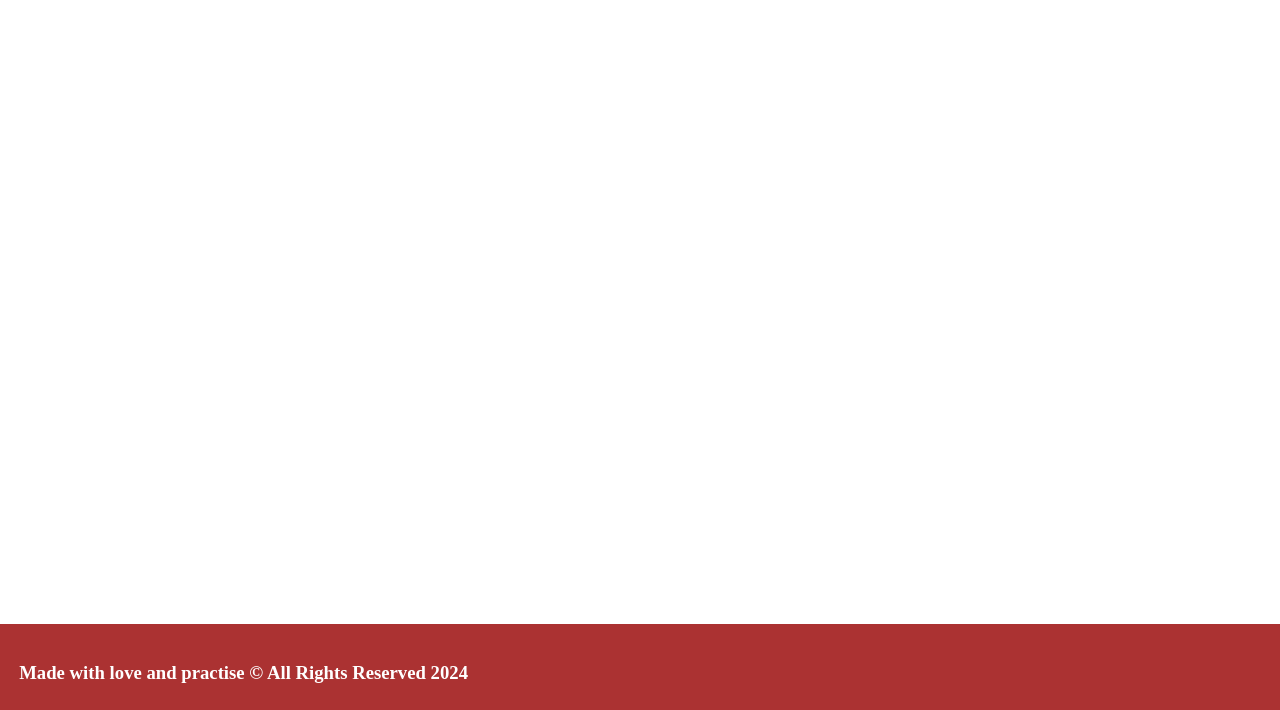
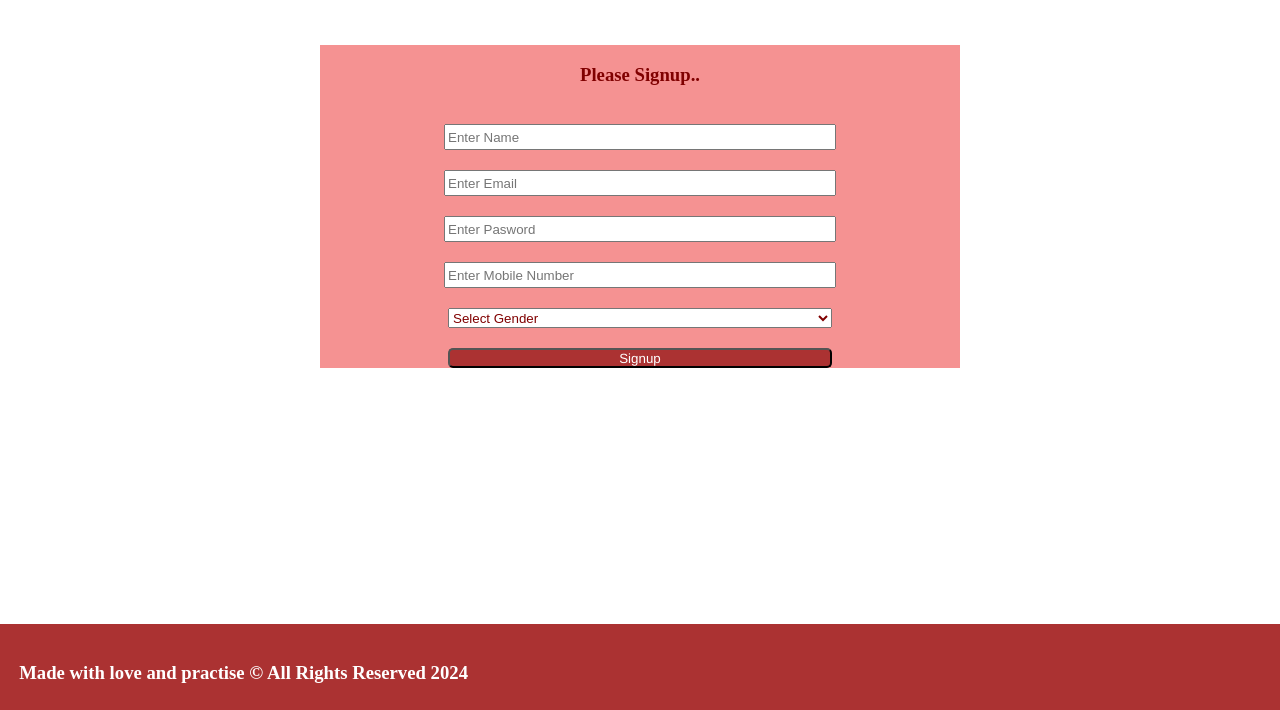
Before and after one commit to AreebaMajid-15/TodoManagement, a plain HTML site: page signup.html in a window 1280 px wide. Shown: the part 90-800 px from the top of the page. Drawn offline with Linux system fonts and the light colour scheme.

Commit message:
New Files Added

```diff
--- /dev/null
+++ b/script/Base.js
@@ -0,0 +1 @@
+ export const baseURL =   "https://righteous-satin-building.glitch.me/"
--- /dev/null
+++ b/script/signup.js
@@ -0,0 +1,42 @@
+import { baseURL } from "./Base.js";
+// to fetch user data from form
+ let form = document.getElementById("form")
+ form.addEventListener("submit", function(){
+    event.preventDefault()
+    let username = form.username.value ;
+    let email = form.email.value ;
+    let password = form.password.value;
+    let gender = form.gender.value;
+    let mobile = form.number.value;
+    alert("signup success")
+    let Userobj ={username,email,password,gender,mobile}
+
+    // to check existing user from data
+  fetch(`${baseURL}/users`)
+  .then((res)=> res.json())
+  .then((data)=>{
+    let user = data.filter((el,i)=> el.email==email)
+    if(user.length>0){
+        //user present
+        alert("User already exit, Please login")
+        window.location.href = "Login.html"
+
+    }
+    else{
+     // user not present
+          fetch(`${baseURL}/users`,{
+            method:"POST",
+            headers:{
+                "content-type":"application/json"
+            },
+            body:JSON.stringify(Userobj)
+          }).then(()=>{
+            alert("Sinup succesfull")
+            window.location.href = "Login.html"
+          });
+    }
+  }).catch((err)=>{
+    console.log(err)
+    alert("Something went wrong, please try again")
+  })
+ })
--- a/signup.html
+++ b/signup.html
@@ -5,14 +5,30 @@
     <meta name="viewport" content="width=device-width, initial-scale=1.0">
     <title>Document</title>
     <link rel="stylesheet" href="styles/index.css">
-
+    <link rel="stylesheet" href="styles/Signup.css">
 </head>
 <body>
+  <div id="Nav"></div>
     <div id="foter"></div>
+    <form id="form" action="">
+        <h3>Please Signup..</h3>
+        <input id="username" type="text" placeholder="Enter Name">
+        <input id="email" type="email" placeholder="Enter Email">
+        <input id="password" type="password" placeholder="Enter Pasword">
+        <input id="number" type="number" placeholder="Enter Mobile Number">
+        <select id="gender" name="" id="">
+            <option value="" >Select Gender</option>
+            <option value="">Male</option>
+            <option value="">Female</option>
+            <option value="">Other</option>
+        </select>
+        <input id="submit" type="submit" value="Signup">
+    </form>
 
 </body>
 <script src="script/navbar.js" type="module"></script>
 <script src="script/foter.js" type="module"></script>
+<script src="script/signup.js" type="module"></script>
 
 
 
--- /dev/null
+++ b/styles/Login.css
@@ -0,0 +1,35 @@
+#form{
+    text-align: center;
+    display: flex;
+    flex-direction: column;
+    width: 50%;
+    gap: 20px;
+    margin: 3rem auto;
+    color: maroon;
+    padding: center;
+    background-color:rgb(245, 146, 146) ;
+
+}
+#form input{
+    height: 20px;
+    width: 60%;
+    align-self: center;
+}
+select{
+    height: 20px;
+    color: maroon;
+    align-self: center;
+    width: 60%;
+}
+
+
+#submit{
+    background-color: rgb(171, 50, 50);
+    border-radius: 5px;
+    color: white;
+
+    width: 60%;
+    height: 2rem;
+    font-family: 'Franklin Gothic Medium', 'Arial Narrow', Arial, sans-serif;
+    font-weight: 500;
+}
--- /dev/null
+++ b/styles/Signup.css
@@ -0,0 +1,35 @@
+#form{
+    text-align: center;
+    display: flex;
+    flex-direction: column;
+    width: 50%;
+    gap: 20px;
+    margin: 3rem auto;
+    color: maroon;
+    padding: center;
+    background-color:rgb(245, 146, 146) ;
+
+}
+#form input{
+    height: 20px;
+    width: 60%;
+    align-self: center;
+}
+select{
+    height: 20px;
+    color: maroon;
+    align-self: center;
+    width: 60%;
+}
+
+
+#submit{
+    background-color: rgb(171, 50, 50);
+    border-radius: 5px;
+    color: white;
+
+    width: 60%;
+    height: 2rem;
+    font-family: 'Franklin Gothic Medium', 'Arial Narrow', Arial, sans-serif;
+    font-weight: 500;
+}
```
Also changed, not shown: Login.html (+11 -1 lines), script/Login.js (added, +36 -0 lines).
